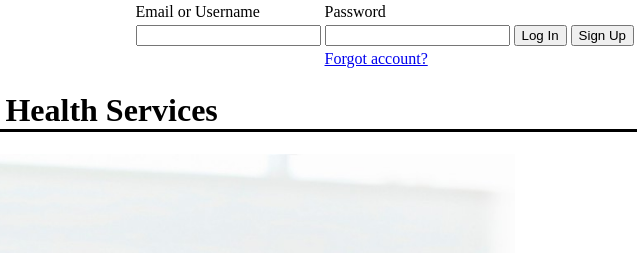
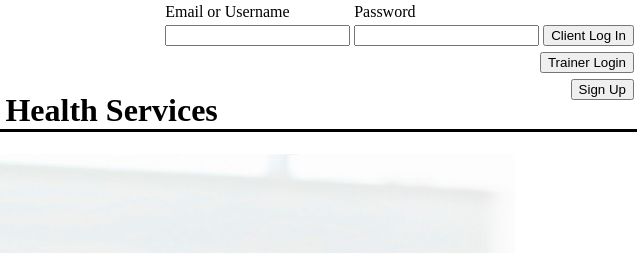
Before and after one commit to t1nhtinh/TailoredHealthServices, a plain HTML site: page HealthApp/TailoredHS/hmtl/index.html in a window 1280 px wide. Shown: the top 253 px of the page, 643-1280 px from the left. Drawn offline with Linux system fonts and the light colour scheme.

Commit message:
Fixed login/sign up buttons

```diff
--- a/HealthApp/TailoredHS/hmtl/index.html
+++ b/HealthApp/TailoredHS/hmtl/index.html
@@ -37,7 +37,7 @@
     <!--fix header: Align login with slides and make box frames for them -->
     <div class="header">
         <div class="menu_login_container" style="position: absolute; top: 0; right: 0;">
-            <form action="#">
+            <form action="../../ClientPage/client_front_page.html">
                 <table>
                     <tr>
                         <td><label for="email">Email or Username</label></td>
@@ -46,12 +46,21 @@
                     <tr>
                         <td><input type="email" name="userid" id="email"></td>
                         <td><input type="password" name="pwd" id="pwd"></td>
-                        <td><input type="submit" value="Log In" /></td>
+                        <td><input type="submit" value="Client Log In" /></td>
+                    </tr>
+                </table>
+            </form>
+            <form action="../../TrainerPage/trainer_front_page.html" style="float:right;">
+                <table>
+                    <tr>
+                        <td><input type="submit" value="Trainer Login" /></td>
+                    </tr>
+                </table>
+            </form>
+            <form action="../../SignUp/signup_basic.html" style="float:right; clear:right;">
+                <table>
+                    <tr>
                         <td><input type="submit" value="Sign Up" /></td>
-                    </tr>
-                    <tr>
-                        <td></td>
-                        <td><a href="#">Forgot account?</a></td>
                     </tr>
                 </table>
             </form>
```
